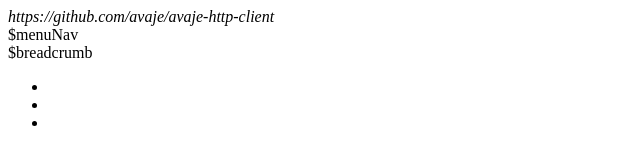
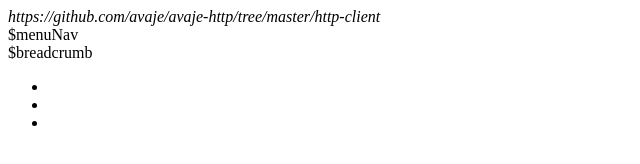
Before and after one commit to avaje/website-source, a plain HTML site: page _layout/base-http-client.html in a window 1280 px wide. Shown: the whole page, without its empty margins (0-640 px from the left). Drawn offline with Linux system fonts and the light colour scheme.

Commit message:
Update base-http-client.html

```diff
--- a/_layout/base-http-client.html
+++ b/_layout/base-http-client.html
@@ -4,7 +4,7 @@
   <meta name="bread0" content="avaje" href="/"/>
   <meta name="bread1" content="http" href="/http"/>
   <template id="menuNav"><#include "/_http-client/_nav.ftl"></template>
-  <var id="gitsource">https://github.com/avaje/avaje-http-client</var>
+  <var id="gitsource">https://github.com/avaje/avaje-http/tree/master/http-client</var>
 </head>
 <body data-theme="light">
 <div class="container">
```
